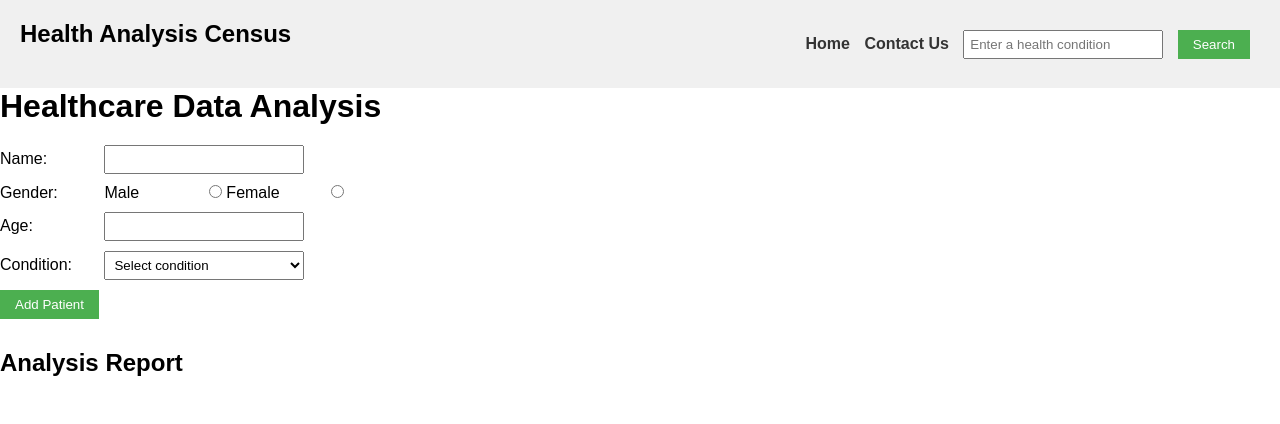
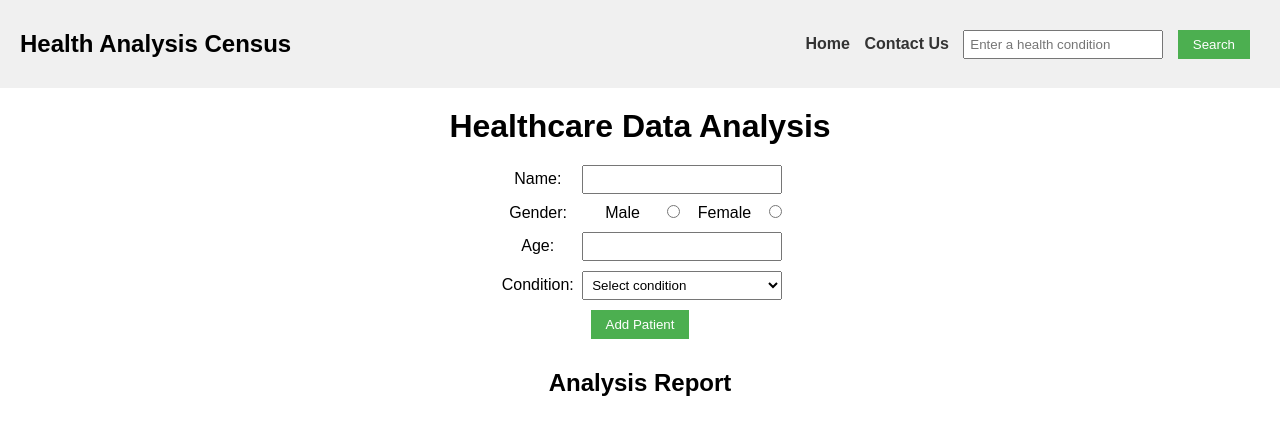
Before and after one commit to mtorbin/health_census, a plain HTML site: page index.html in a window 1280 px wide. Drawn offline with Linux system fonts and the light colour scheme.

Commit message:
Update of css, js files and notes file is created

```diff
--- a/health_analysis.css
+++ b/health_analysis.css
@@ -34,10 +34,17 @@ nav a {
 /* Basic CSS for the form elements */
 body {
   font-family: Arial, sans-serif;
+  text-align: center;
   /* margin: 20px; */
 }
 
-h1 {
+nav h1 {
+  margin-top: 10px;
+  margin-bottom: 10px;
+}
+
+.analysisForm h1 {
+  margin-top: 20px;
   margin-bottom: 20px;
 }
 
@@ -47,7 +54,7 @@ div {
 
 label {
   display: inline-block;
-  width: 100px;
+  width: 80px;
 }
 
 input[type="text"],
@@ -75,6 +82,7 @@ h2 {
 }
 
 #report,#result {
+  margin: 0 auto;
   padding: 10px;
   max-width: 400px;
   word-wrap: break-word;
--- a/health_analysis.js
+++ b/health_analysis.js
@@ -28,7 +28,7 @@ function searchCondition() {
   const resultDiv = document.getElementById('result');
   resultDiv.innerHTML = '';
 
-  fetch('health_analysis.json')
+  fetch('health_analysis.json')                   // see error notes file
     .then(response => response.json())
     .then(data => {
       const condition = data.conditions.find(item => item.name.toLowerCase() === input);
@@ -53,6 +53,7 @@ function searchCondition() {
       resultDiv.innerHTML = 'An error occurred while fetching data.';
     });
 }
+
 btnSearch.addEventListener('click', searchCondition);
 
 function generateReport() {
```
Also changed, not shown: error notes.txt (added).
